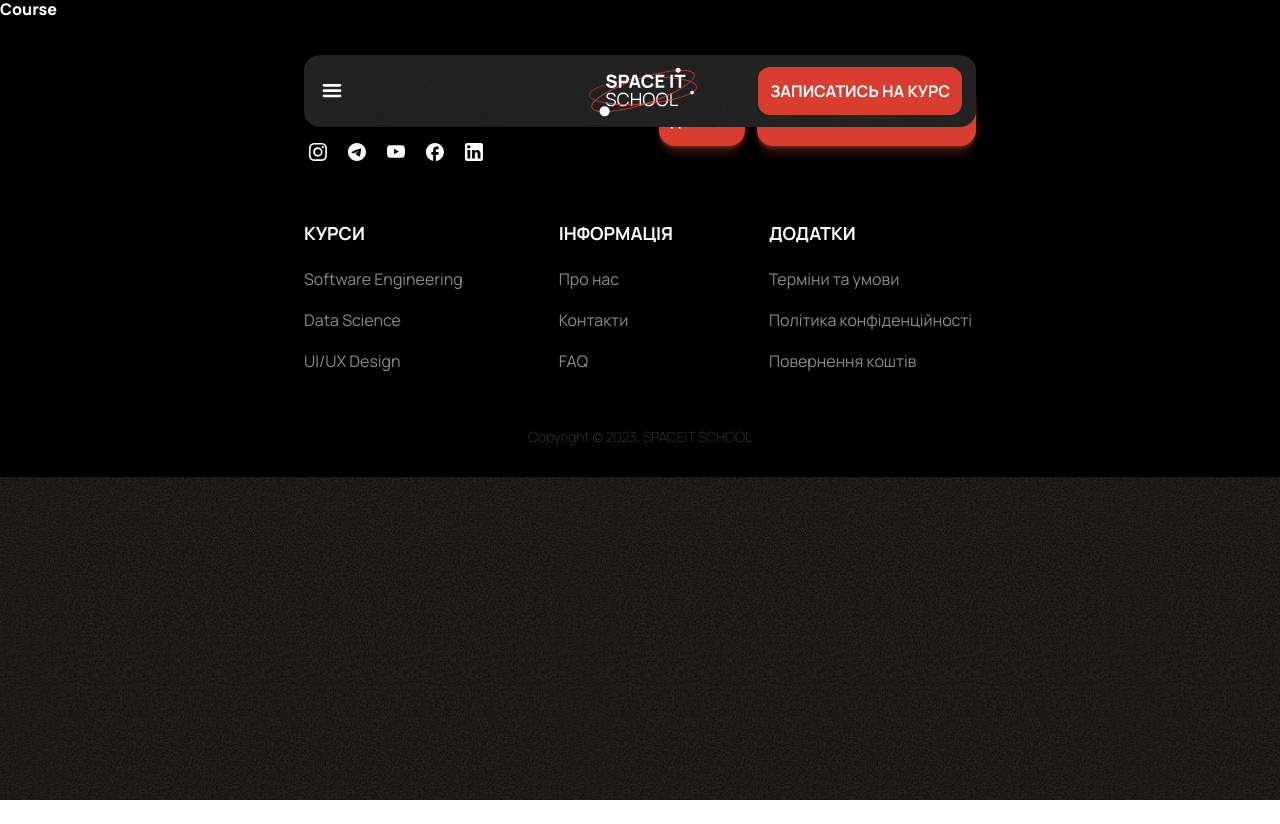
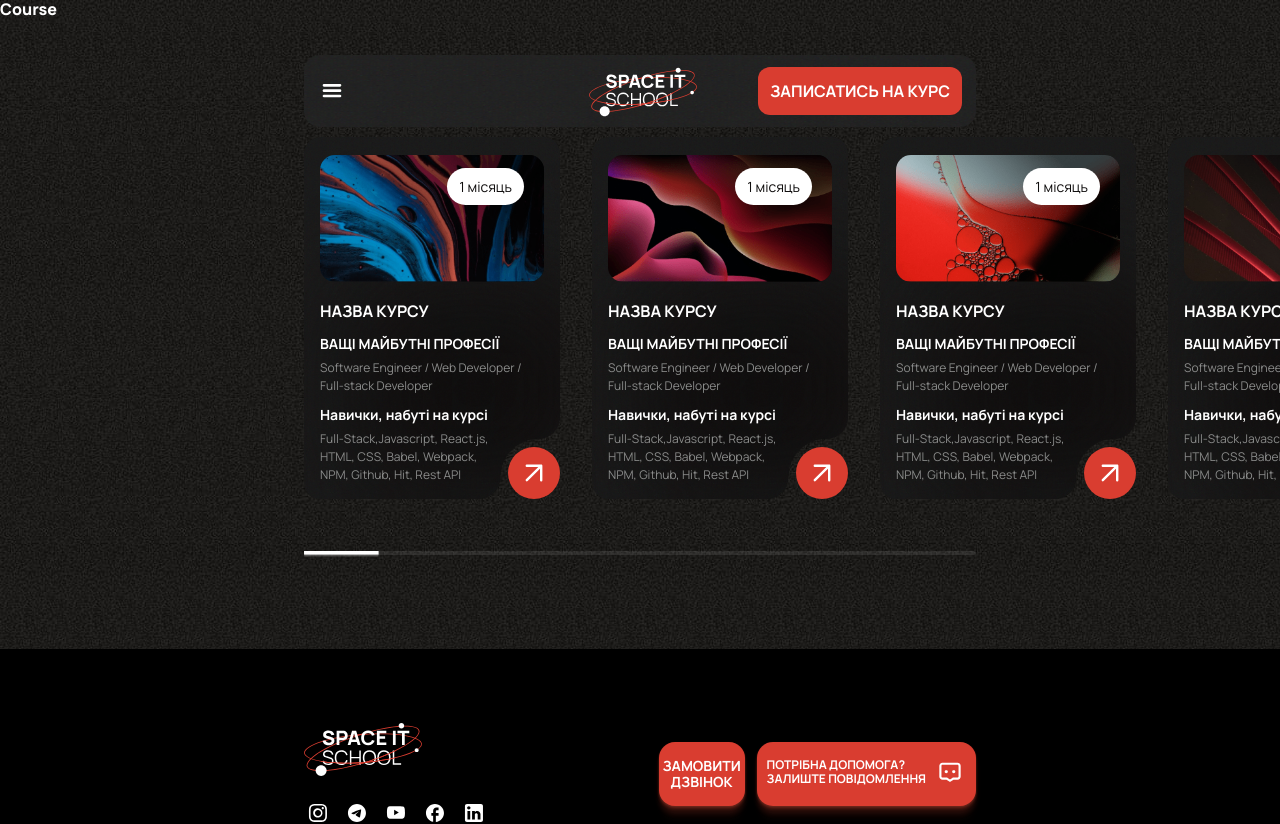
Before and after one commit to VladislavApelhants/spaceIT, a Next.js app in the folder front/: page /course in a window 1280 px wide. Shown: the top 824 px of the page. Before the commit the page ends 800 px from the top, so only its background shows below. Built offline with nearby package versions, Linux system fonts and the light colour scheme.

Commit message:
course to common

```diff
--- a/front/src/app/course/page.js
+++ b/front/src/app/course/page.js
@@ -1,3 +1,10 @@
+import Courses from "@/components/common/Courses/Courses.module";
+
 export default function Course() {
-  return <h1>Course</h1>;
+  return (
+    <>
+      <h1>Course</h1>
+      <Courses />
+    </>
+  );
 }
--- a/front/src/app/page.js
+++ b/front/src/app/page.js
@@ -1,5 +1,5 @@
 import Contact from "@/components/pages/home/Contact/Contact";
-import Courses from "@/components/pages/home/Courses/Courses.module";
+import Courses from "@/components/common/Courses/Courses.module";
 import Hero from "@/components/pages/home/hero";
 import HowLearning from "@/components/pages/home/HowLearning/HowLearning";
 import StepSection from "@/components/pages/home/Step";
```
Also changed, not shown: front/src/components/common/Courses/Button/Button.jsx (renamed from front/src/components/pages/home/Courses/Button/Button.jsx), front/src/components/common/Courses/Button/button.module.scss (renamed from front/src/components/pages/home/Courses/Button/button.module.scss), front/src/components/common/Courses/CourseList/CourseList.jsx (renamed from front/src/components/pages/home/Courses/CourseList/CourseList.jsx), front/src/components/common/Courses/CourseList/CourseList.module.scss (renamed from front/src/components/pages/home/Courses/CourseList/CourseList.module.scss), front/src/components/common/Courses/CourseList/styledProgressBar.scss (renamed from front/src/components/pages/home/Courses/CourseList/styledProgressBar.scss), front/src/components/common/Courses/Courses.module.jsx (renamed from front/src/components/pages/home/Courses/Courses.module.jsx), front/src/components/common/Courses/courses.module.scss (renamed from front/src/components/pages/home/Courses/courses.module.scss).
